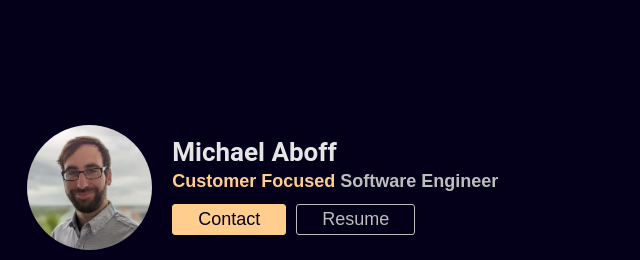
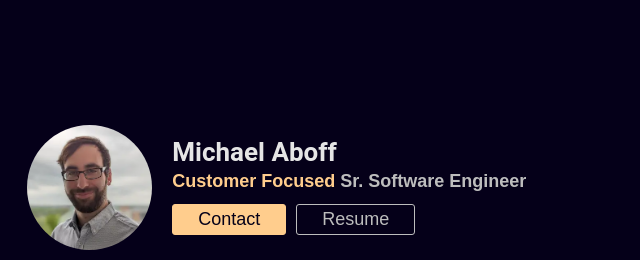
Before and after one commit to mwaboff/portfolio2, a plain HTML site: page index.html in a window 1280 px wide. Shown: the top 260 px of the page, 321-961 px from the left. Drawn offline with Linux system fonts and the light colour scheme.

Commit message:
Updating to senior engineer

```diff
--- a/index.html
+++ b/index.html
@@ -4,7 +4,7 @@
 <head>
     <meta charset="utf-8">
     <meta name="viewport" content="width=device-width, initial-scale=1">
-    <title>Michael Aboff - Software Engineer</title>
+    <title>Michael Aboff - Senior Software Engineer</title>
     <meta name="description"
         content="Michael Aboff is a customer focused software engineer specializing in technical communication and distilling complicated problems into simple solutions." />
     <meta name="author" content="Michael Aboff" />
@@ -32,7 +32,7 @@
                 </div>
                 <div class="hero_text grid__item-2-long grid__horizontal_center">
                     <h1>Michael Aboff</h1>
-                    <p><span class="emphasized">Customer Focused</span> <span>Software Engineer</span></p>
+                    <p><span class="emphasized">Customer Focused</span> <span>Sr. Software Engineer</span></p>
                     <div class="btn-group">
                         <a href="#contact" class="btn btn-primary">Contact</a>
                         <a href="media/michael_aboff_resume.pdf" class="btn" target="_blank">Resume</a>
```
